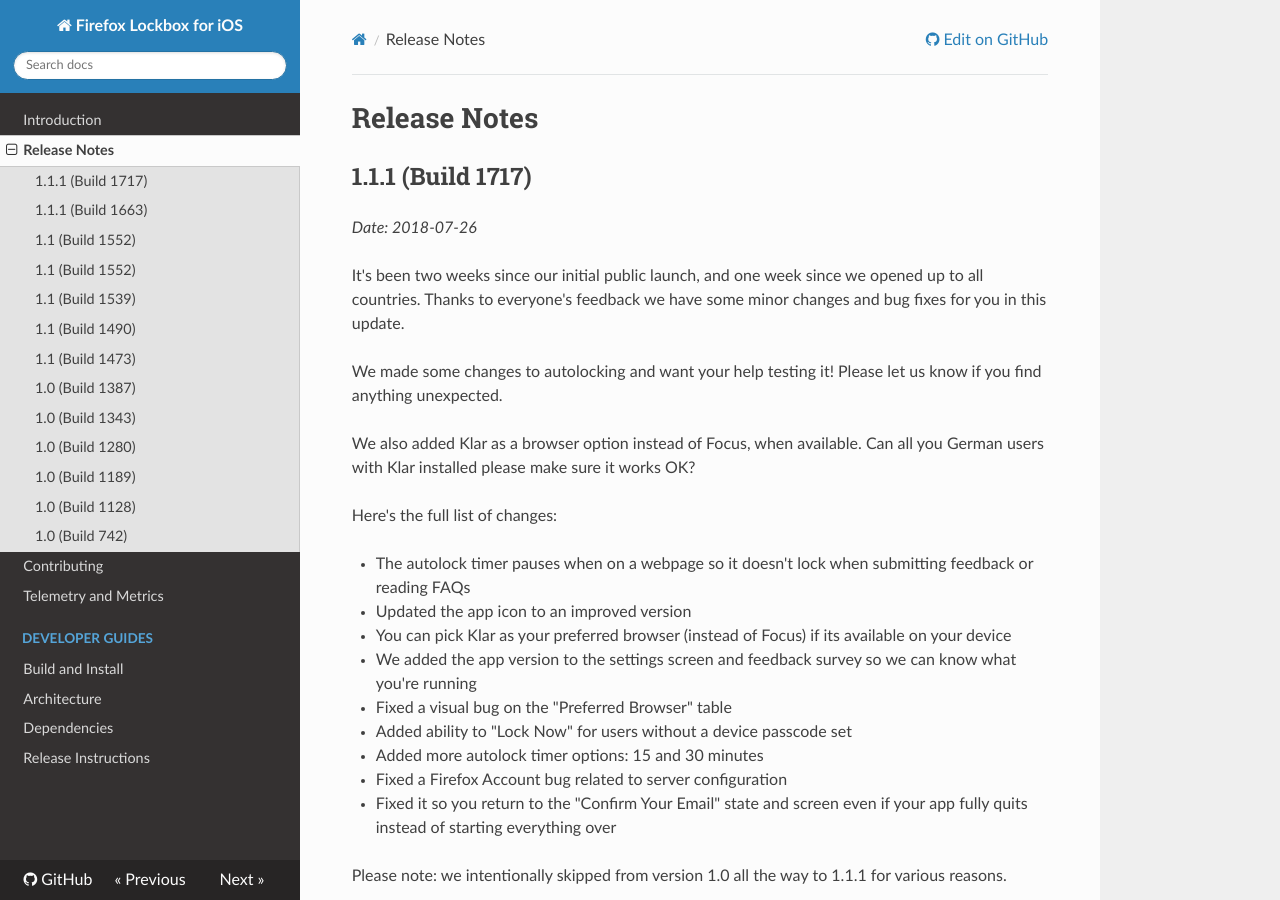
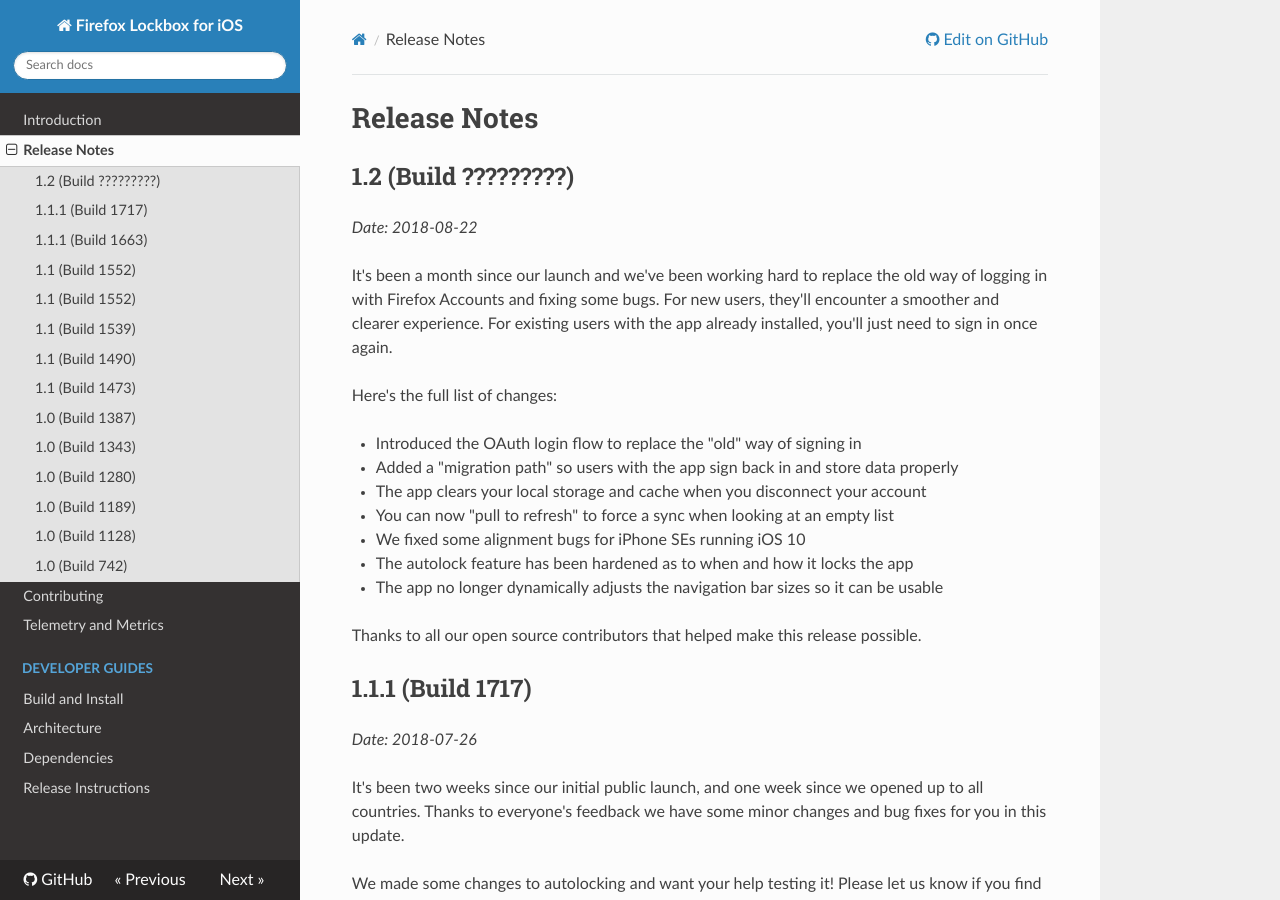
Before and after one commit to mozilla-lockwise/lockwise-ios, an MkDocs documentation site: the page built from docs/release-notes.md, in a window 1280 px wide and 900 px high. Built offline with MkDocs 1.6.1, drawn with Linux system fonts in a browser that asks for light colours; nearby versions of some CDN libraries; old or Windows-style settings are respelled for this version of MkDocs.

Commit message:
Add draft release notes for 1.2 version

```diff
--- a/docs/release-notes.md
+++ b/docs/release-notes.md
@@ -1,4 +1,22 @@
 # Release Notes
+
+## 1.2 (Build ?????????)
+
+_Date: 2018-08-22_
+
+It's been a month since our launch and we've been working hard to replace the old way of logging in with Firefox Accounts and fixing some bugs. For new users, they'll encounter a smoother and clearer experience. For existing users with the app already installed, you'll just need to sign in once again.
+
+Here's the full list of changes:
+
+- Introduced the OAuth login flow to replace the "old" way of signing in
+- Added a "migration path" so users with the app sign back in and store data properly
+- The app clears your local storage and cache when you disconnect your account
+- You can now "pull to refresh" to force a sync when looking at an empty list
+- We fixed some alignment bugs for iPhone SEs running iOS 10
+- The autolock feature has been hardened as to when and how it locks the app
+- The app no longer dynamically adjusts the navigation bar sizes so it can be usable
+
+Thanks to all our open source contributors that helped make this release possible.
 
 ## 1.1.1 (Build 1717)
 
```
